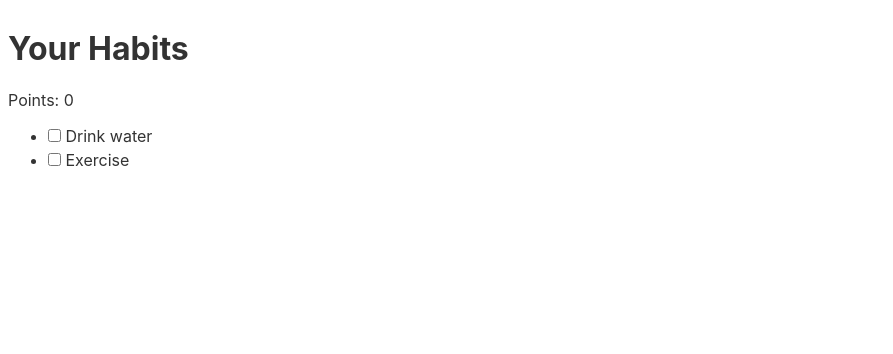
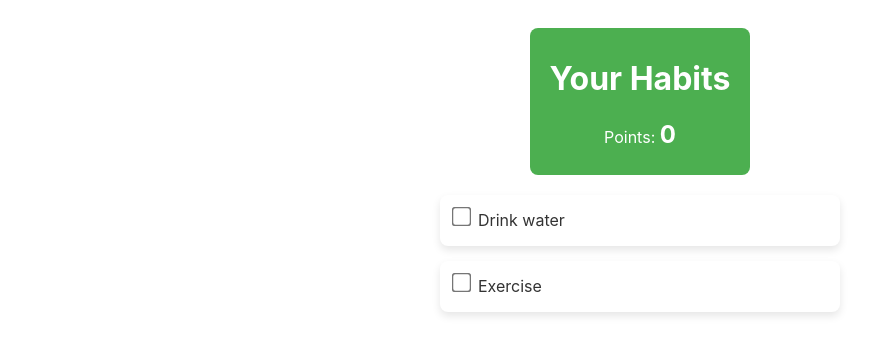
Before and after one commit to Frenxys/habito-pro, a Svelte app: page / in a window 1280 px wide. Shown: the top 354 px of the page, without its empty margins (0-893 px from the left). Built offline with nearby package versions, Linux system fonts and the light colour scheme.

Commit message:
Refactor habit tracking with checkbox functionality and dynamic styling

```diff
--- a/src/routes/Home.svelte
+++ b/src/routes/Home.svelte
@@ -5,24 +5,118 @@
     ];
     let points = 0;
 
-    function updatePoints() {
+    function toggleComplete(index) {
         points = habits.reduce((total, habit) => total + (habit.completed ? 10 : 0), 0);
     }
 </script>
 
 <main>
-    <h1>Your Habits</h1>
-    <p>Points: {points}</p>
-    <ul>
+    <div class="header">
+        <h1>Your Habits</h1>
+        <p class="points">Points: <span>{points}</span></p>
+    </div>
+
+    <div class="habit-list">
         {#each habits as habit, index}
-            <li>
+            <div class="habit-item" class:completed={habit.completed}>
                 <input
                     type="checkbox"
                     bind:checked={habit.completed}
-                    on:change={updatePoints}
+                    on:change={() => toggleComplete(index)}
+                    id={"habit" + index}
                 />
-                {habit.name}
-            </li>
+                <label for={"habit" + index}>{habit.name}</label>
+                <div class="check-icon">
+                    {#if habit.completed}
+                        <i class="fas fa-check-circle"></i>
+                    {/if}
+                </div>
+            </div>
         {/each}
-    </ul>
+    </div>
 </main>
+
+<style>
+    /* General styling */
+    body {
+        font-family: 'Arial', sans-serif;
+        background-color: #f3f4f6;
+        margin: 0;
+        padding: 0;
+    }
+
+    main {
+        display: flex;
+        flex-direction: column;
+        align-items: center;
+        padding: 20px;
+    }
+
+    .header {
+        background-color: #4CAF50;
+        color: white;
+        padding: 10px 20px;
+        border-radius: 8px;
+        text-align: center;
+        margin-bottom: 20px;
+    }
+
+    .points span {
+        font-weight: bold;
+        font-size: 24px;
+    }
+
+    .habit-list {
+        display: grid;
+        grid-template-columns: 1fr;
+        gap: 15px;
+        width: 100%;
+        max-width: 400px;
+    }
+
+    .habit-item {
+        display: flex;
+        align-items: center;
+        justify-content: space-between;
+        background-color: white;
+        padding: 15px;
+        border-radius: 8px;
+        box-shadow: 0 4px 8px rgba(0, 0, 0, 0.1);
+        transition: transform 0.3s ease;
+    }
+
+    .habit-item.completed {
+        background-color: #e0f7fa;
+        transform: scale(1.05);
+    }
+
+    .habit-item input {
+        transform: scale(1.5);
+    }
+
+    .habit-item label {
+        flex-grow: 1;
+        padding-left: 10px;
+        font-size: 16px;
+        color: #333;
+    }
+
+    .check-icon {
+        font-size: 20px;
+        color: #4CAF50;
+    }
+
+    .habit-item.completed .check-icon {
+        display: inline;
+    }
+
+    .habit-item .check-icon {
+        display: none;
+    }
+
+    /* Hover effect for the habit item */
+    .habit-item:hover {
+        transform: translateY(-5px);
+        box-shadow: 0 8px 16px rgba(0, 0, 0, 0.2);
+    }
+</style>
```
